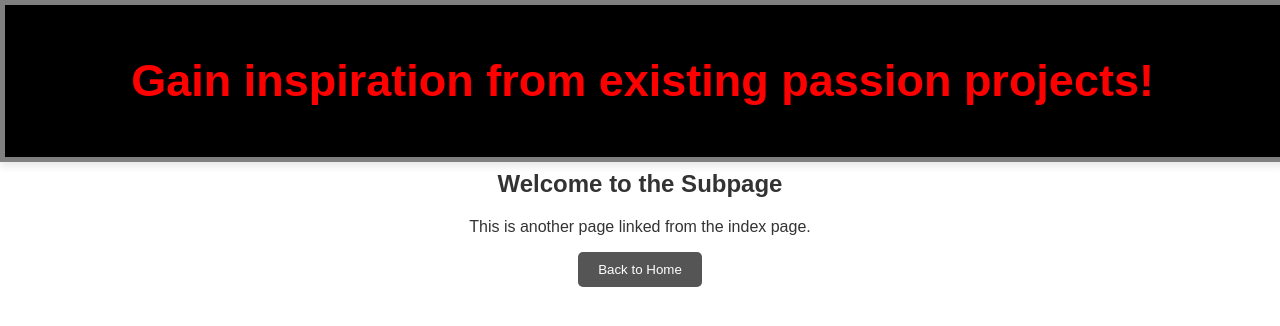
After one commit to AryanPradhan12/PassionProjectWebsite, a Flask app: page /subpage in a window 1280 px wide. The commit adds this page. Shown: the top 326 px of the page. Run offline with Flask 3, Linux system fonts and the light colour scheme.

Commit message:
gain inspiration subpage added

```diff
--- a/Structure/app.py
+++ b/Structure/app.py
@@ -79,11 +79,16 @@ recommendations = {
 def index():
     return render_template('index.html')
 
+@app.route('/subpage')
+def subpage():
+    return render_template('subpage.html')
+
 @app.route('/recommendation', methods=['POST'])
 def recommendation():
+    # Handle the form submission and generate a recommendation
     passion = request.form.get('passion')
     activity = request.form.get('activity')
-    recommendation = recommendations.get(passion, {}).get(activity, "No recommendation available for the selected options.")
+    recommendation = f"We recommend combining your passion for {passion} with {activity}."
     return render_template('index.html', recommendation=recommendation)
 
 if __name__ == '__main__':
--- a/Structure/static/css/Style.css
+++ b/Structure/static/css/Style.css
@@ -25,7 +25,7 @@ body {
 
 /* Ensures the content does not overlap with the fixed header */
 main {
-    margin-top: 150px; /* Adjusted to avoid overlap with the header */
+    margin-top: 170px; /* Adjusted to avoid overlap with the header */
     padding: 20px;
 }
 
@@ -52,7 +52,7 @@ button {
 }
 
 button:hover {
-    background-color: #333;
+    background-color: green;
 }
 
 
--- /dev/null
+++ b/Structure/static/css/subpage_style.css
@@ -0,0 +1,54 @@
+header {
+    background-color: black;
+    color: white;
+    padding: 20px;
+    text-align: center;
+    border: 5px solid gray;
+    position: fixed;
+    top: 0;
+    width: 96.5%;
+    z-index: 1000;
+    box-shadow: 0 4px 8px rgba(0, 0, 0, 0.1); /* Adds shadow for depth */
+}
+
+body {
+    margin: 0;
+    font-family: Arial, sans-serif;
+    background-color: white;
+    color: #333;
+    text-align: center;
+    padding: 0;
+    box-sizing: border-box;
+    margin-top: 170px;
+}
+
+button {
+    padding: 10px 20px;
+    background-color: #555;
+    color: white;
+    border: none;
+    cursor: pointer;
+    border-radius: 5px;
+    transition: background-color 0.3s ease, transform 0.2s ease;
+}
+
+button:hover {
+    background-color: green;
+}
+
+button:focus {
+    outline: none;
+}
+
+button:active {
+    transform: scale(0.98);
+}
+
+button.selected {
+    background-color: #218838;
+}
+
+h1 {
+    color: red; /* Text color in header */
+    font-size: 45px;
+}
--- a/Structure/templates/index.html
+++ b/Structure/templates/index.html
@@ -77,7 +77,7 @@
 <body>
 
     <header>
-        <h1>Welcome to the Passion Project Picker!</h1>
+        <h1>Welcome to the Passion Project Picker!</h1>  <button onclick="window.location.href='/subpage'">Find existing projects</button>
     </header>
 
     <main>
--- /dev/null
+++ b/Structure/templates/subpage.html
@@ -0,0 +1,22 @@
+<!DOCTYPE html>
+<html lang="en">
+<head>
+    <meta charset="UTF-8">
+    <meta name="viewport" content="width=device-width, initial-scale=1.0">
+    <title>Subpage</title>
+    <link rel="stylesheet" href="{{ url_for('static', filename='css/subpage_style.css') }}">
+
+</head>
+<header>
+    <h1>Gain inspiration from existing passion projects!</h1>
+</header>
+<body>
+
+    <h2>Welcome to the Subpage</h2>
+    <p>This is another page linked from the index page.</p>
+
+    <!-- Button to navigate back to the index page -->
+    <button onclick="window.location.href='/'">Back to Home</button>
+
+</body>
+</html>
```
